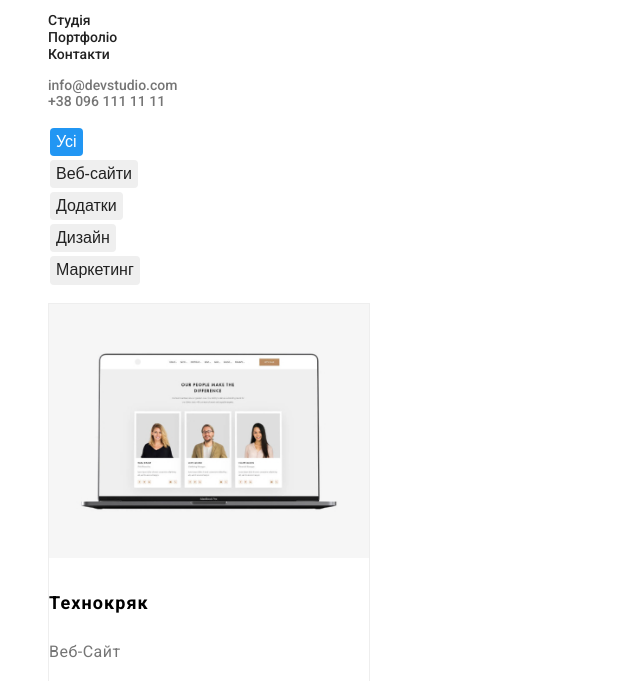
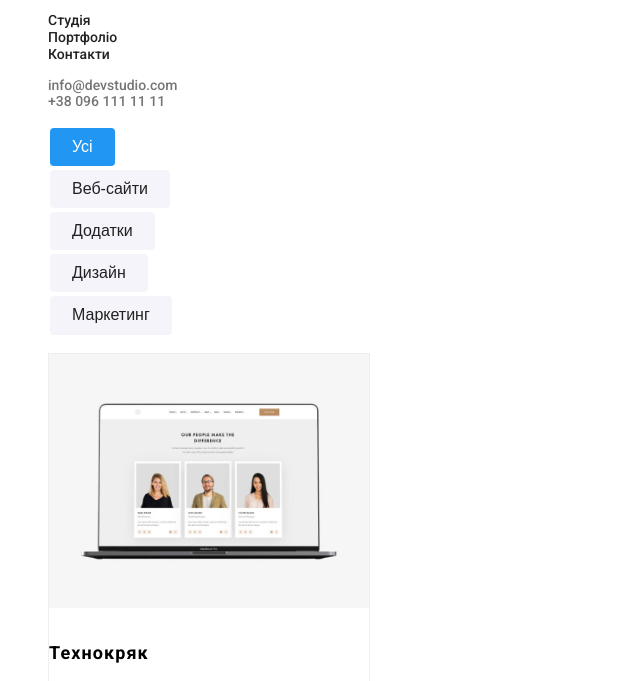
Before and after one commit to ilchenko82/goit-markup-hw-02, a plain HTML site: page portfolio.html in a window 1280 px wide. Both pictures are taken after a click on the button "Усі". Shown: the part 41-722 px from the top of the page, without its empty margins (0-640 px from the left). Drawn offline with Linux system fonts and the light colour scheme.

Commit message:
Update style.css
4 correction

```diff
--- a/css/style.css
+++ b/css/style.css
@@ -10,6 +10,7 @@
 --team-bkg: #F5F4FA;
 --filter-border-color: #EEEEEE;
 --button-transparent: rgba(0, 0, 0, 0.15);
+--buttonactive: #188CE8;
 
 }
 body {
@@ -138,19 +139,19 @@ body {
 	line-height: 1.88;
 	border-style: hidden;
 	border-radius: 4px;
-  margin: 2px;
+	margin: 2px;
 	padding: 10px 32px 10px 32px;
 	box-shadow: 0px 4px 4px var(--button-transparent);
 }
 .blue-button:hover,
 .blue-button:focus {
-	background-color:var(--black-text-color);
+	background-color:var(--buttonactive);
 	cursor: pointer;
 }
 
 .h2 {
 	font-size: 18px;
-  color: var(--black-text-color);
+	color: var(--black-text-color);
 }
 
 .team {
@@ -225,7 +226,9 @@ body {
 	list-style-type: none;
 	border-style: hidden;
 	border-radius: 4px;
-  margin: 2px;
+	margin: 2px;
+	background-color: var(--team-bkg);
+	padding: 6px 22px 6px 22px;
 }
 .hidden{
 		position: absolute;
@@ -251,7 +254,7 @@ body {
 	border-style: hidden;
 	border-radius: 4px;
 	margin: 2px;
-
+	padding: 6px 22px 6px 22px;
 }
 
 /*стили футера*/
```
